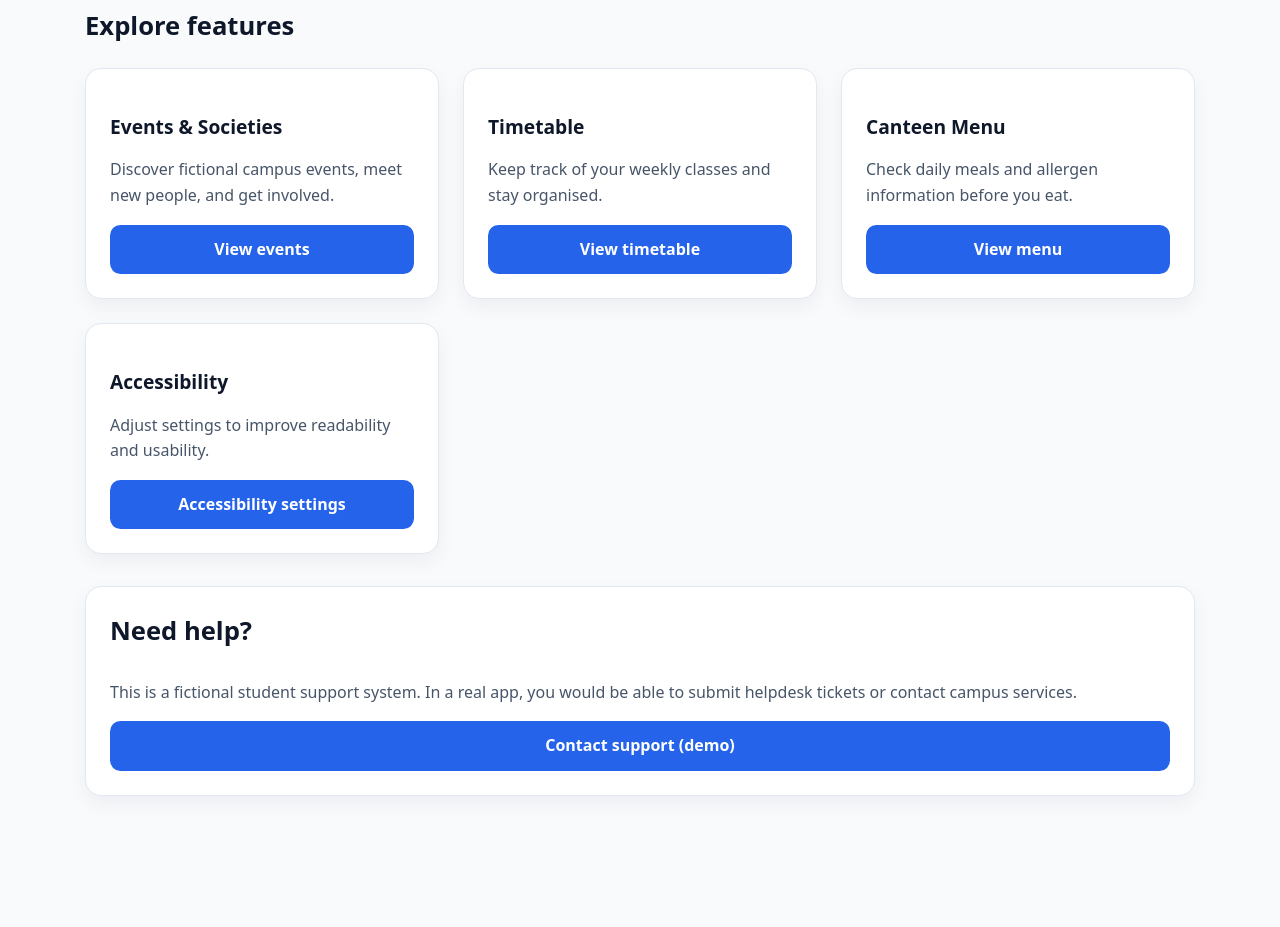
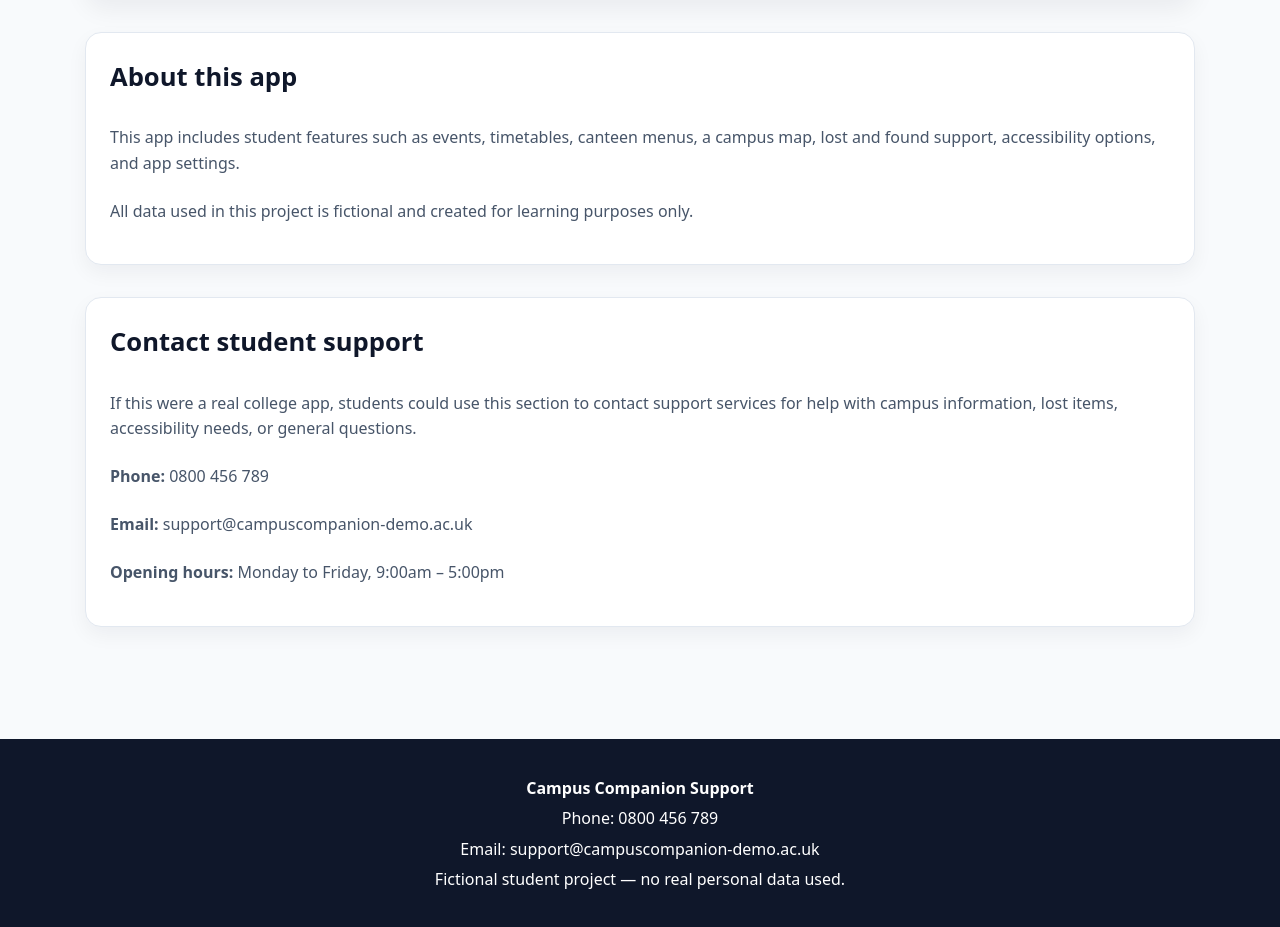
Before and after one commit to Jakemcmahon578/Enterprise-CA3, a Next.js app in the folder campus-companion/: page / in a window 1280 px wide. Shown: the part 375-1302 px from the top of the page. Before the commit the page ends 1235 px from the top, so only its background shows below. Built offline with nearby package versions, Linux system fonts and the light colour scheme.

Commit message:
changed a few files

```diff
--- a/campus-companion/app/globals.css
+++ b/campus-companion/app/globals.css
@@ -396,3 +396,15 @@ hr {
     transform: none;
   }
 }
+.siteFooter {
+  margin-top: 3rem;
+  padding: 2rem 1.25rem;
+  background: #0f172a;
+  color: white;
+  text-align: center;
+}
+
+.siteFooter p {
+  color: white;
+  margin: 0.3rem 0;
+}
--- a/campus-companion/app/page.tsx
+++ b/campus-companion/app/page.tsx
@@ -1,74 +1,60 @@
-import Link from "next/link";
-
 export default function HomePage() {
   return (
+    <>
       <main className="container">
         <section className="hero">
           <p className="eyebrow">Campus Companion</p>
           <h1>Your student life, simplified</h1>
           <p>
-          A simple, accessible web app to help first-year students manage
-          timetables, discover events, check canteen menus, and stay organised.
+            Campus Companion is a fictional student support app designed to help
+            first-year students stay organised, find college information, and
+            access support in one place.
           </p>
         </section>
 
-      <section aria-labelledby="features-heading">
-        <h2 id="features-heading">Explore features</h2>
-
-        <div className="eventGrid">
-          <article className="card">
-            <h3>Events & Societies</h3>
+        <section className="card" aria-labelledby="about-heading">
+          <h2 id="about-heading">About this app</h2>
           <p>
-              Discover fictional campus events, meet new people, and get involved.
+            This app includes student features such as events, timetables,
+            canteen menus, a campus map, lost and found support, accessibility
+            options, and app settings.
           </p>
-            <Link href="/events" className="button">
-              View events
-            </Link>
-          </article>
-
-          <article className="card">
-            <h3>Timetable</h3>
           <p>
-              Keep track of your weekly classes and stay organised.
+            All data used in this project is fictional and created for learning
+            purposes only.
           </p>
-            <Link href="/timetable" className="button">
-              View timetable
-            </Link>
-          </article>
-
-          <article className="card">
-            <h3>Canteen Menu</h3>
-            <p>
-              Check daily meals and allergen information before you eat.
-            </p>
-            <Link href="/canteen" className="button">
-              View menu
-            </Link>
-          </article>
-
-          <article className="card">
-            <h3>Accessibility</h3>
-            <p>
-              Adjust settings to improve readability and usability.
-            </p>
-            <Link href="/accessibility" className="button">
-              Accessibility settings
-            </Link>
-          </article>
-        </div>
         </section>
 
-      <section className="card" aria-labelledby="help-heading">
-        <h2 id="help-heading">Need help?</h2>
+        <section className="card" aria-labelledby="support-heading">
+          <h2 id="support-heading">Contact student support</h2>
           <p>
-          This is a fictional student support system. In a real app, you would be
-          able to submit helpdesk tickets or contact campus services.
+            If this were a real college app, students could use this section to
+            contact support services for help with campus information, lost
+            items, accessibility needs, or general questions.
           </p>
 
-        <button className="button" type="button">
-          Contact support (demo)
-        </button>
+          <p>
+            <strong>Phone:</strong> 0800 456 789
+          </p>
+
+          <p>
+            <strong>Email:</strong> support@campuscompanion-demo.ac.uk
+          </p>
+
+          <p>
+            <strong>Opening hours:</strong> Monday to Friday, 9:00am – 5:00pm
+          </p>
         </section>
       </main>
+
+      <footer className="siteFooter">
+        <p>
+          <strong>Campus Companion Support</strong>
+        </p>
+        <p>Phone: 0800 456 789</p>
+        <p>Email: support@campuscompanion-demo.ac.uk</p>
+        <p>Fictional student project — no real personal data used.</p>
+      </footer>
+    </>
   );
 }
```
Lines whose indentation alone changed are shown as unchanged.
